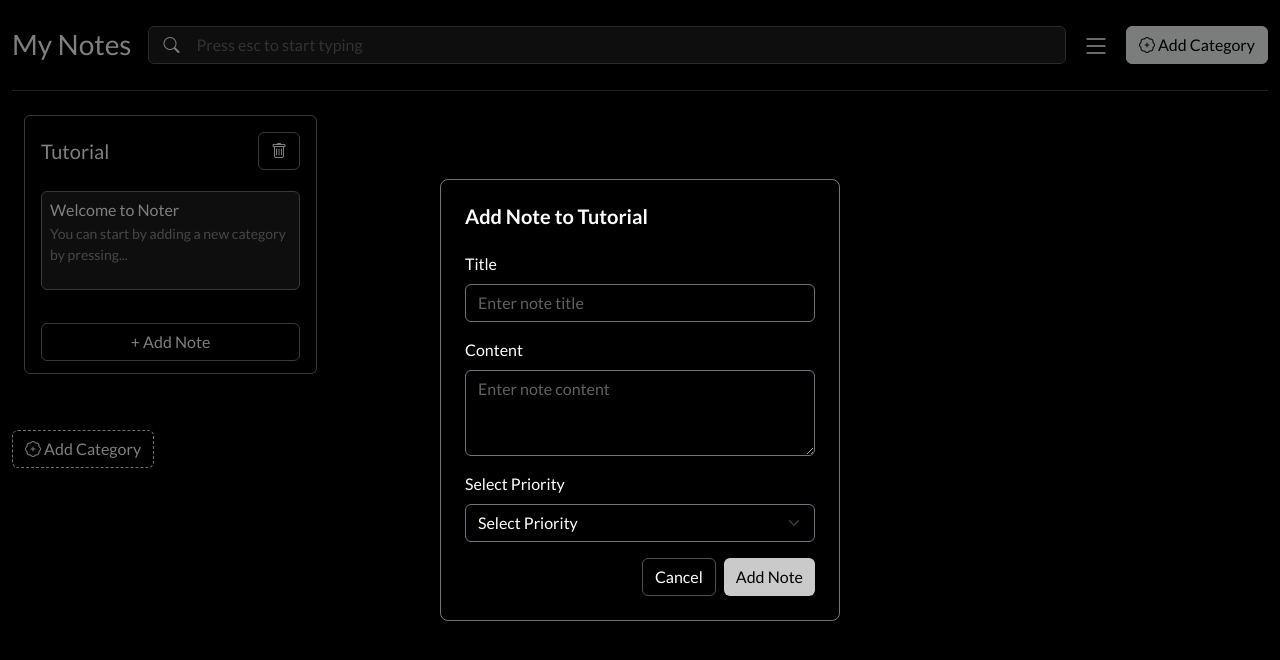
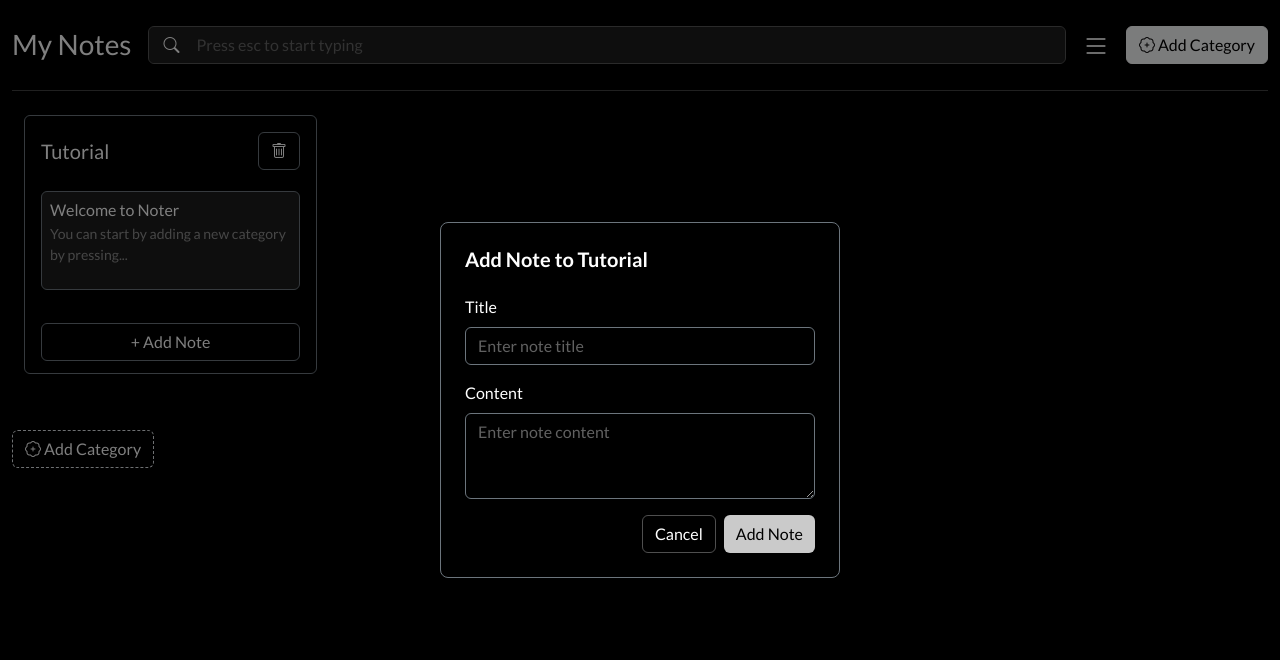
Before and after one commit to Atman-Chavda/Noter, an Angular app: page / in a window 1280 px wide. Both pictures are taken after a click on the button "+ Add Note". Shown: the top 660 px of the page. Built offline with nearby package versions, Linux system fonts and the light colour scheme.

Commit message:
removed priority badge for now

```diff
--- a/src/app/views/add-note-form/add-note-form.component.html
+++ b/src/app/views/add-note-form/add-note-form.component.html
@@ -27,7 +27,7 @@
       [(ngModel)]="content"
     ></textarea>
 
-    <label for="priority" class="form-label w-100">Select Priority</label>
+    <!-- <label for="priority" class="form-label w-100">Select Priority</label>
     <select
       name=""
       id="priority"
@@ -37,7 +37,7 @@
       <option value="">High</option>
       <option value="">Mid</option>
       <option value="">Normal</option>
-    </select>
+    </select> -->
 
     <!-- Button Container -->
     <div class="d-flex justify-content-end gap-2">
```
